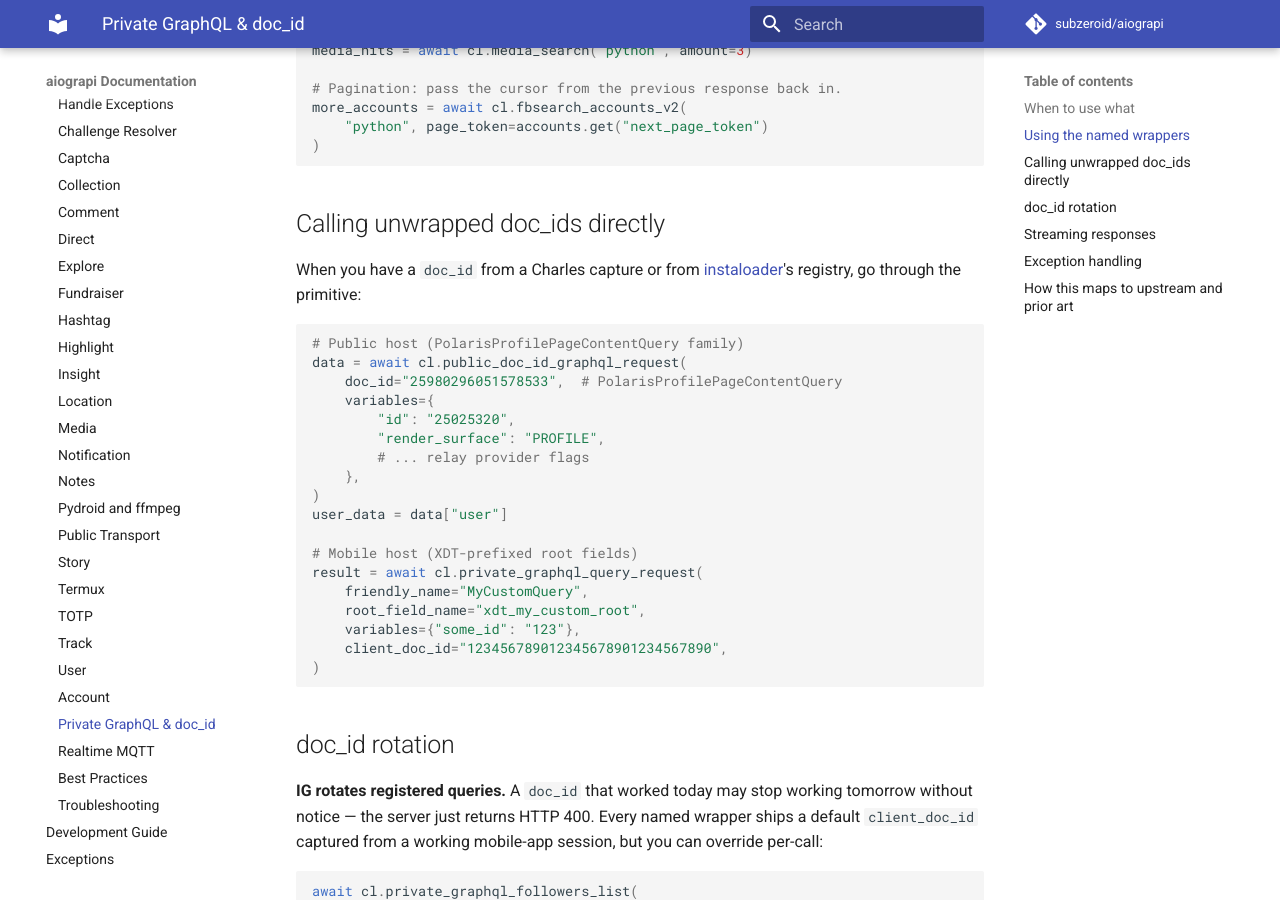
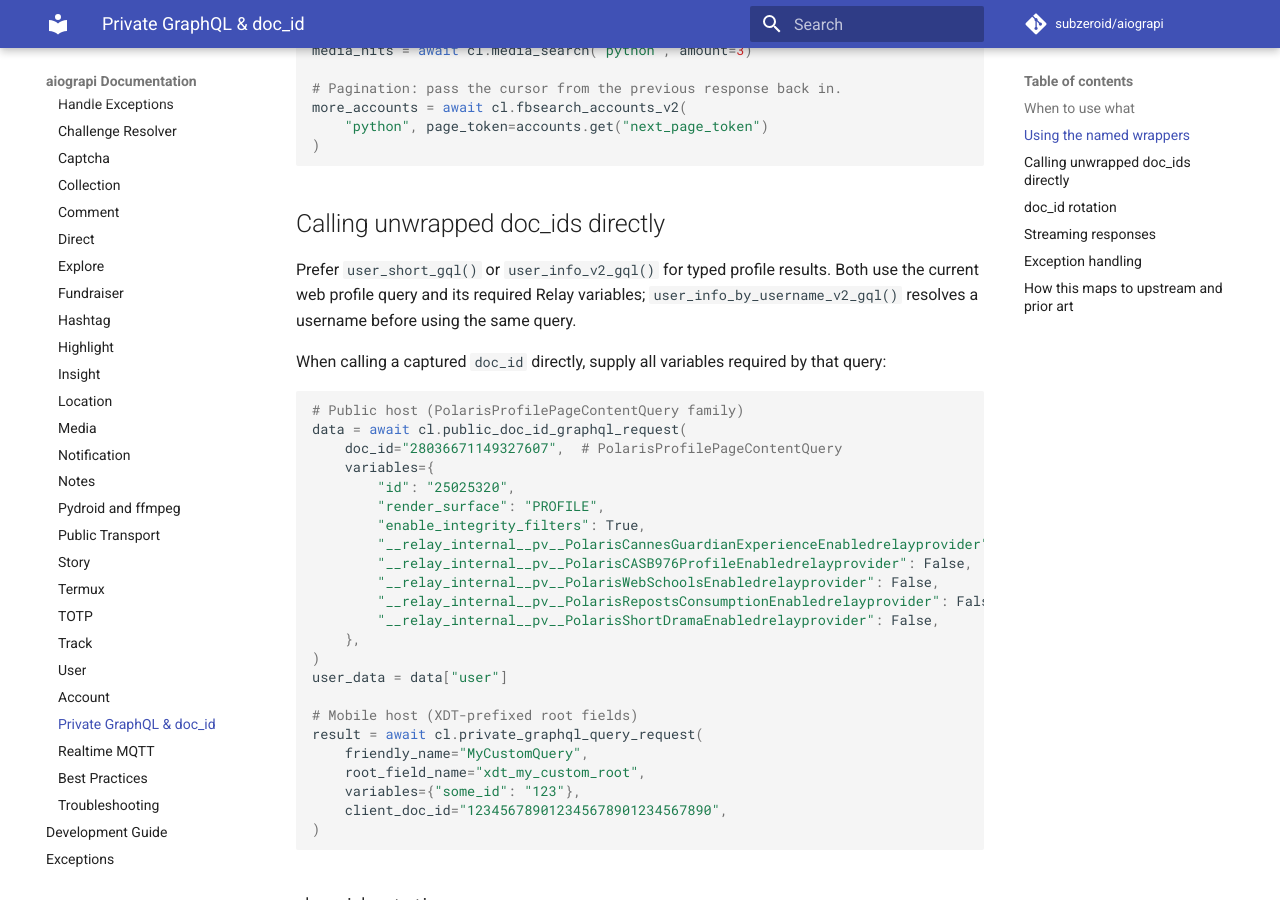
Before and after one commit to subzeroid/aiograpi, an MkDocs documentation site: the page built from docs/usage-guide/private-graphql.md, in a window 1280 px wide and 900 px high, scrolled down 3645 px. Built offline with MkDocs 1.6.1 and Material for MkDocs 9.7.7, drawn with Linux system fonts in a browser that asks for light colours; comment, search, counter and statistics services are not loaded; the version menu is left out.

Commit message:
docs: document the current profile GraphQL query

````diff
--- a/docs/usage-guide/private-graphql.md
+++ b/docs/usage-guide/private-graphql.md
@@ -115,18 +115,23 @@ more_accounts = await cl.fbsearch_accounts_v2(
 
 ## Calling unwrapped doc_ids directly
 
-When you have a `doc_id` from a Charles capture or from
-[instaloader](https://github.com/instaloader/instaloader)'s registry,
-go through the primitive:
+Prefer `user_short_gql()` or `user_info_v2_gql()` for typed profile results. Both use the current web profile query and its required Relay variables; `user_info_by_username_v2_gql()` resolves a username before using the same query.
+
+When calling a captured `doc_id` directly, supply all variables required by that query:
 
 ```python
 # Public host (PolarisProfilePageContentQuery family)
 data = await cl.public_doc_id_graphql_request(
-    doc_id="25980296051578533",  # PolarisProfilePageContentQuery
+    doc_id="28036671149327607",  # PolarisProfilePageContentQuery
     variables={
         "id": "25025320",
         "render_surface": "PROFILE",
-        # ... relay provider flags
+        "enable_integrity_filters": True,
+        "__relay_internal__pv__PolarisCannesGuardianExperienceEnabledrelayprovider": True,
+        "__relay_internal__pv__PolarisCASB976ProfileEnabledrelayprovider": False,
+        "__relay_internal__pv__PolarisWebSchoolsEnabledrelayprovider": False,
+        "__relay_internal__pv__PolarisRepostsConsumptionEnabledrelayprovider": False,
+        "__relay_internal__pv__PolarisShortDramaEnabledrelayprovider": False,
     },
 )
 user_data = data["user"]
````
